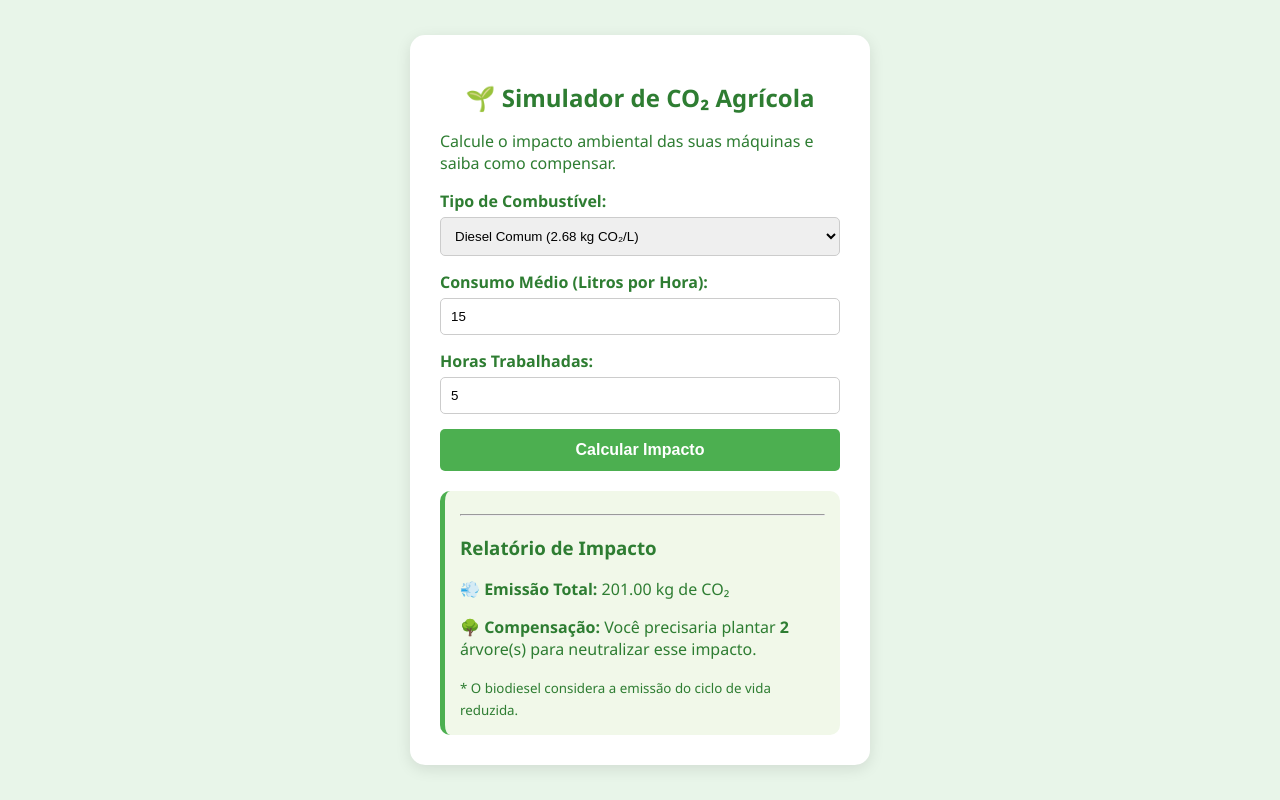
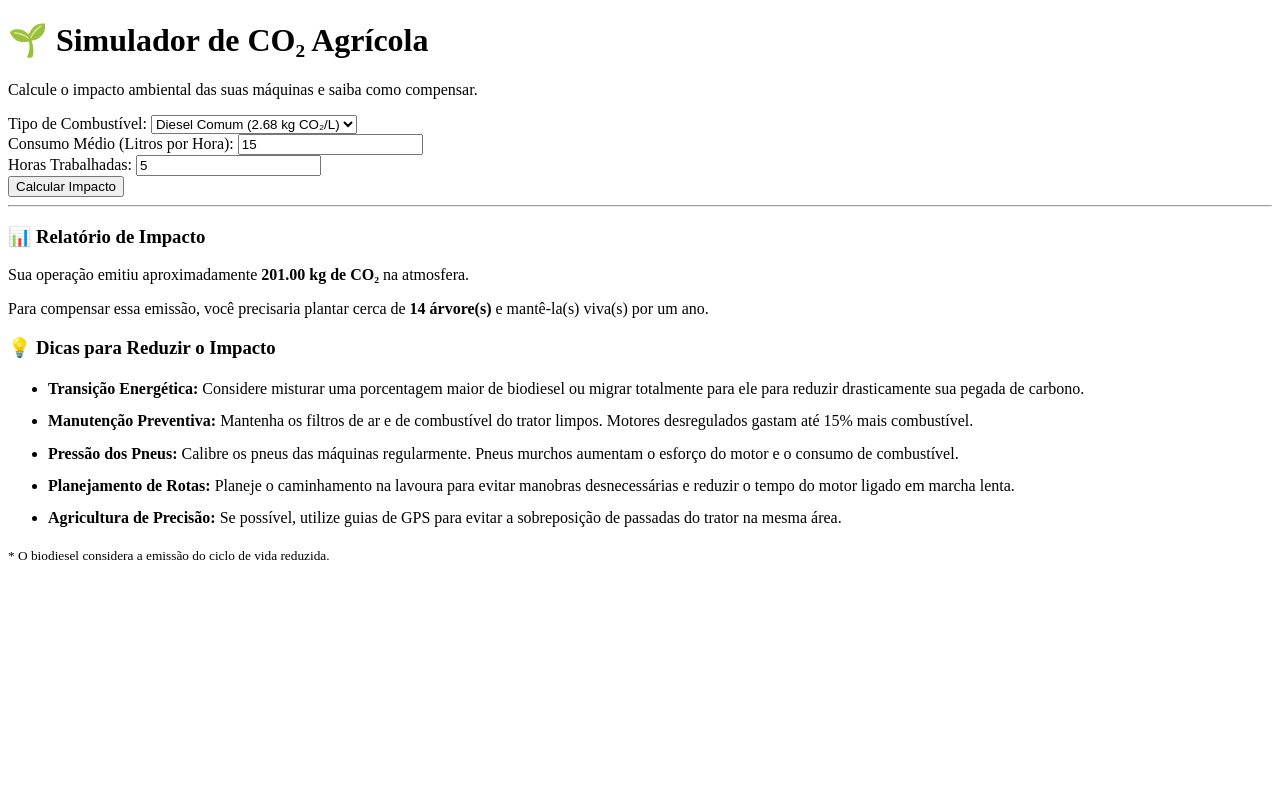
Before and after one commit to gabrielly2240/agrinho2026, a plain HTML site: page index.html in a window 1280 px wide. Both pictures are taken after typing "5" into the empty fields and a click on the button "Calcular Impacto". Drawn offline with Linux system fonts and the light colour scheme.

Commit message:
atualizacao

```diff
--- a/index.html
+++ b/index.html
@@ -33,9 +33,15 @@
 
         <div id="resultado" class="hidden">
             <hr>
-            <h3>Relatório de Impacto</h3>
+            <h3>📊 Relatório de Impacto</h3>
             <p id="emissaoTexto"></p>
             <p id="arvoresTexto"></p>
+
+            <div id="dicas-container">
+                <h3>💡 Dicas para Reduzir o Impacto</h3>
+                <ul id="listaDicas"></ul>
+            </div>
+
             <small>* O biodiesel considera a emissão do ciclo de vida reduzida.</small>
         </div>
     </div>
--- a/script.js
+++ b/script.js
@@ -1,31 +1,63 @@
 function calcular() {
-    // Pegar os valores dos campos
-    const tipoCombustivel = document.getElementById('combustivel').value;
-    const consumoPorHora = parseFloat(document.getElementById('consumo').value);
-    const horasTrabalhadas = parseFloat(document.getElementById('horas').value);
+    // 1. Pegar os valores dos inputs
+    const combustivel = document.getElementById('combustivel').value;
+    const consumo = parseFloat(document.getElementById('consumo').value);
+    const horas = parseFloat(document.getElementById('horas').value);
 
-    if (isNaN(horasTrabalhadas) || horasTrabalhadas <= 0) {
-        alert("Por favor, insira uma quantidade de horas válida.");
+    // Validação simples para não calcular com campos vazios
+    if (isNaN(consumo) || isNaN(horas) || consumo <= 0 || horas <= 0) {
+        alert("Por favor, insira valores válidos para o consumo e as horas trabalhadas.");
         return;
     }
 
-    // Definir fator de emissão (kg de CO2 por litro)
-    const fatorEmissao = (tipoCombustivel === 'diesel') ? 2.68 : 0.50;
+    // 2. Definir o fator de emissão
+    let fatorEmissao = 2.68; // Diesel comum
+    if (combustivel === 'biodiesel') {
+        fatorEmissao = 0.50; // Biodiesel
+    }
 
-    // Lógica: Litros totais * fator de emissão
-    const totalLitros = consumoPorHora * horasTrabalhadas;
-    const emissaoTotal = totalLitros * fatorEmissao;
+    // 3. Realizar as contas
+    // Total Litros = Consumo por hora * total de horas
+    const totalLitros = consumo * horas;
+    // Total CO2 = Total Litros * Fator de Emissão
+    const totalCO2 = totalLitros * fatorEmissao;
+    // Estimativa: 1 árvore absorve cerca de 15kg de CO2 por ano
+    const arvoresNecessarias = Math.ceil(totalCO2 / 15);
 
-    // Lógica de árvores: Total de CO2 / 150 (média de absorção de uma árvore jovem)
-    const arvoresNecessarias = Math.ceil(emissaoTotal / 150);
+    // 4. Mostrar os resultados no HTML
+    document.getElementById('emissaoTexto').innerHTML = `Sua operação emitiu aproximadamente <strong>${totalCO2.toFixed(2)} kg de CO₂</strong> na atmosfera.`;
+    document.getElementById('arvoresTexto').innerHTML = `Para compensar essa emissão, você precisaria plantar cerca de <strong>${arvoresNecessarias} árvore(s)</strong> e mantê-la(s) viva(s) por um ano.`;
 
-    // Exibir resultados
-    const divResultado = document.getElementById('resultado');
-    divResultado.classList.remove('hidden');
+    // 5. Gerar as dicas personalizadas de prevenção
+    gerarDicas(combustivel);
 
-    document.getElementById('emissaoTexto').innerHTML =
-        `💨 <strong>Emissão Total:</strong> ${emissaoTotal.toFixed(2)} kg de CO₂`;
+    // 6. Revelar a área de resultado tirando a classe 'hidden'
+    document.getElementById('resultado').classList.remove('hidden');
+}
 
-    document.getElementById('arvoresTexto').innerHTML =
-        `🌳 <strong>Compensação:</strong> Você precisaria plantar <strong>${arvoresNecessarias}</strong> árvore(s) para neutralizar esse impacto.`;
+function gerarDicas(tipoCombustivel) {
+    const listaDicas = document.getElementById('listaDicas');
+    listaDicas.innerHTML = ""; // Limpa as dicas anteriores
+
+    // Dicas gerais que servem para qualquer situação
+    const dicasGerais = [
+        "<strong>Manutenção Preventiva:</strong> Mantenha os filtros de ar e de combustível do trator limpos. Motores desregulados gastam até 15% mais combustível.",
+        "<strong>Pressão dos Pneus:</strong> Calibre os pneus das máquinas regularmente. Pneus murchos aumentam o esforço do motor e o consumo de combustível.",
+        "<strong>Planejamento de Rotas:</strong> Planeje o caminhamento na lavoura para evitar manobras desnecessárias e reduzir o tempo do motor ligado em marcha lenta.",
+        "<strong>Agricultura de Precisão:</strong> Se possível, utilize guias de GPS para evitar a sobreposição de passadas do trator na mesma área."
+    ];
+
+    // Dica específica baseada na escolha do combustível
+    if (tipoCombustivel === 'diesel') {
+        dicasGerais.unshift("<strong>Transição Energética:</strong> Considere misturar uma porcentagem maior de biodiesel ou migrar totalmente para ele para reduzir drasticamente sua pegada de carbono.");
+    } else {
+        dicasGerais.unshift("<strong>Parabéns!</strong> Você já utiliza Biodiesel, o que reduz o impacto ambiental. Continue incentivando a produção local de biocombustíveis.");
+    }
+
+    // Inserir as dicas como itens de lista (<li>) no HTML
+    dicasGerais.forEach(dica => {
+        const li = document.createElement('li');
+        li.innerHTML = dica;
+        listaDicas.appendChild(li);
+    });
 }
--- a/style.css
+++ b/style.css
@@ -1,57 +1,8 @@
-body {
-    font-family: 'Segoe UI', Tahoma, Geneva, Verdana, sans-serif;
-    background-color: #e8f5e9;
-    color: #2e7d32;
-    display: flex;
-    justify-content: center;
-    align-items: center;
-    height: 100vh;
-    margin: 0;
+.hidden {
+    display: none;
 }
 
-.container {
-    background-color: white;
-    padding: 30px;
-    border-radius: 15px;
-    box-shadow: 0 4px 15px rgba(0,0,0,0.1);
-    max-width: 400px;
-    width: 100%;
+#listaDicas li {
+    margin-bottom: 10px;
+    line-height: 1.4;
 }
-
-h1 { text-align: center; font-size: 1.5rem; }
-
-.form-group { margin-bottom: 15px; }
-
-label { display: block; margin-bottom: 5px; font-weight: bold; }
-
-input, select {
-    width: 100%;
-    padding: 10px;
-    border: 1px solid #ccc;
-    border-radius: 5px;
-    box-sizing: border-box; /* Garante que o padding não quebre a largura */
-}
-
-button {
-    width: 100%;
-    padding: 12px;
-    background-color: #4caf50;
-    color: white;
-    border: none;
-    border-radius: 5px;
-    cursor: pointer;
-    font-size: 1rem;
-    font-weight: bold;
-}
-
-button:hover { background-color: #388e3c; }
-
-.hidden { display: none; }
-
-#resultado {
-    margin-top: 20px;
-    padding: 15px;
-    background-color: #f1f8e9;
-    border-radius: 10px;
-    border-left: 5px solid #4caf50;
-}
```
